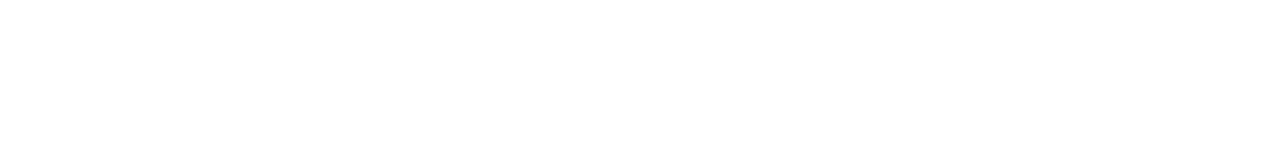
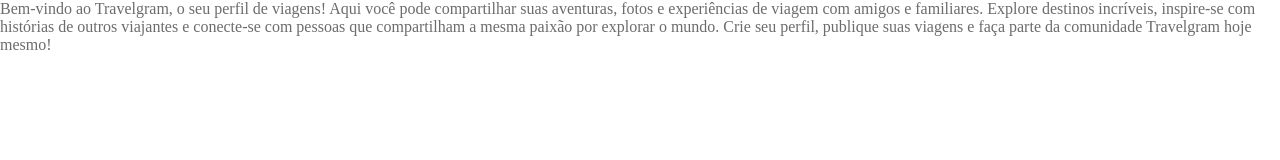
Before and after one commit to gsbado/travelgram, a plain HTML site: page index.html in a window 1280 px wide. Drawn offline with Linux system fonts and the light colour scheme.

Commit message:
Starting style guide

```diff
--- a/index.html
+++ b/index.html
@@ -7,6 +7,8 @@
   <link rel="stylesheet" href="styles/index.css">
 </head>
 <body>
-
+  <p>
+    Bem-vindo ao Travelgram, o seu perfil de viagens! Aqui você pode compartilhar suas aventuras, fotos e experiências de viagem com amigos e familiares. Explore destinos incríveis, inspire-se com histórias de outros viajantes e conecte-se com pessoas que compartilham a mesma paixão por explorar o mundo. Crie seu perfil, publique suas viagens e faça parte da comunidade Travelgram hoje mesmo!
+  </p>
 </body>
 </html>
--- a/styles/global.css
+++ b/styles/global.css
@@ -3,3 +3,18 @@
   padding: 0;
   box-sizing: border-box;
 }
+
+:root {
+  --brand-color: #EF5F4C;
+  --background-color: #FFFFFF;
+  --surface-color: #F5F5F5;
+  --skeleton-color: #D9D9D9;
+  --shape-transparency: #ffffff8f;
+  --text-color-primary: #313131;
+  --text-color-secondary: #6C6C6C;
+}
+
+body {
+  color: var(--text-color-secondary);
+  background-color: var(--background-color);
+}
```
